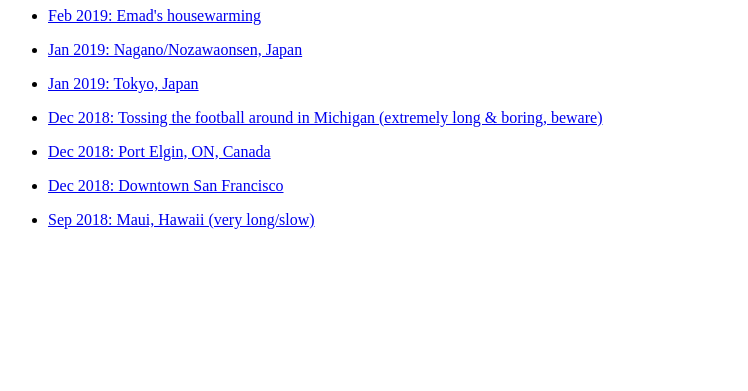
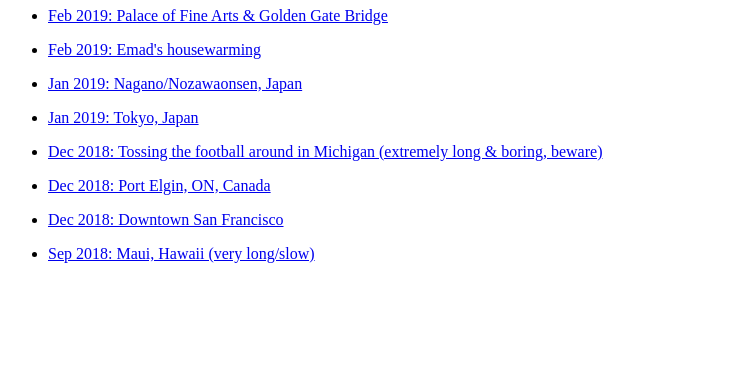
Before and after one commit to ziyadm/ziyadm.github.io, a plain HTML site: page index.html in a window 1280 px wide. Shown: the part 409-800 px from the top of the page, without its empty margins (0-748 px from the left). Drawn offline with Linux system fonts and the light colour scheme.

Commit message:
add golden gate

```diff
--- a/index.html
+++ b/index.html
@@ -23,6 +23,7 @@
     <p>Message me to learn more.</p><br/>
     <h1>Videos</h1>
     <ul>
+      <li><p><a href="https://www.youtube.com/watch?v=jmlkzHcJRnQ">Feb 2019: Palace of Fine Arts & Golden Gate Bridge</a></p></li>
       <li><p><a href="https://www.youtube.com/watch?v=V5aEFwGXxK0">Feb 2019: Emad's housewarming</a></p></li>
       <li><p><a href="https://www.youtube.com/watch?v=r2IerGkVZ3A">Jan 2019: Nagano/Nozawaonsen, Japan</a></p></li>
       <li><p><a href="https://www.youtube.com/watch?v=StSZCUiHNKQ">Jan 2019: Tokyo, Japan</a></p></li>
```
